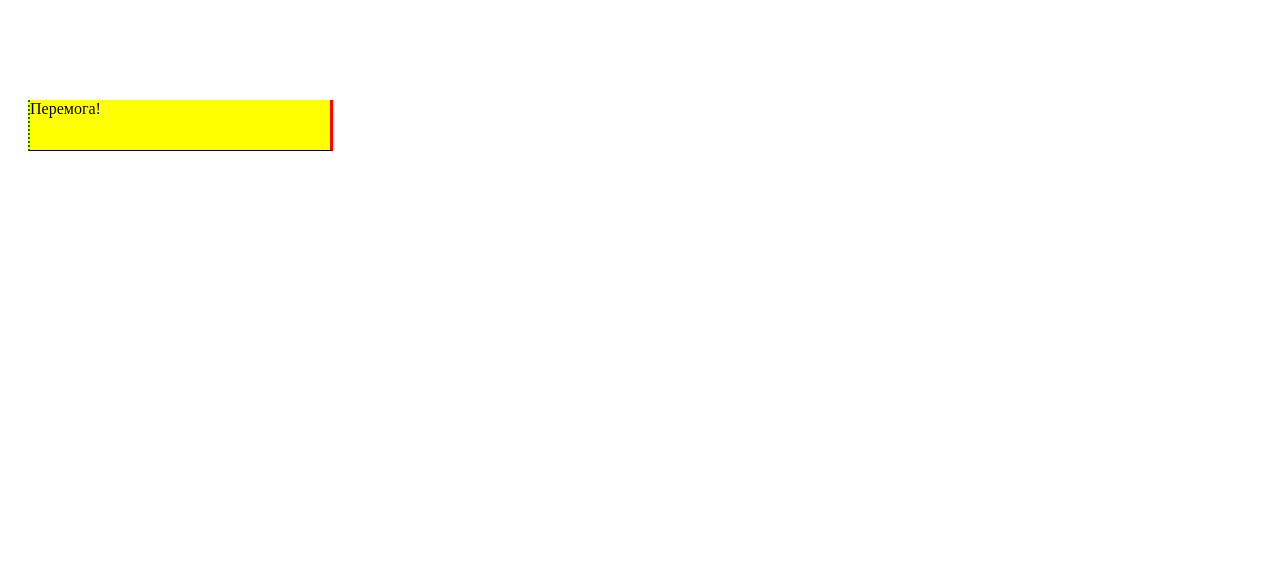
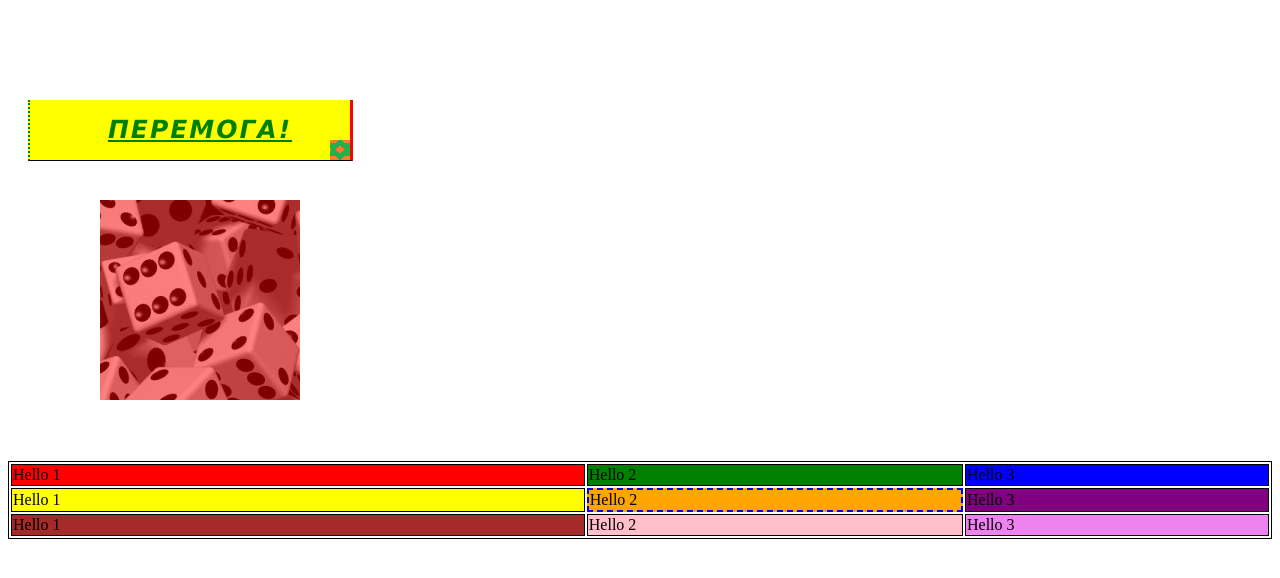
Before and after one commit to ClarisVerbis/frontend, a plain HTML site: page css2.html in a window 1280 px wide. Drawn offline with Linux system fonts and the light colour scheme.

Commit message:
Lesson 2

```diff
--- a/css/style2.css
+++ b/css/style2.css
@@ -7,4 +7,104 @@
   height: 50px;
   margin-left: 20px;
   margin-top: 100px;
+  background-image: url(../images/background.png);
+  /*background-size: cover;*/
+  /*background-repeat: repeat-x;*/
+  /*background-repeat: repeat-y;*/
+  background-repeat: no-repeat;
+  background-position-x: right;
+  background-position-y: bottom;
+  padding-left: 20px;
+  padding-top: 10px;
+  text-align: center;
+  line-height: 40px;
+  font-family: 'Verdana';
+  font-size: 25px;
+  color: green;
+  font-weight: bold;
+  text-decoration: underline;
+  font-style: italic;
+  text-transform: uppercase;
+  letter-spacing: 2px;
 }
+
+#red {
+  width: 200px;
+  height: 200px;
+  background-color: red;
+  position: absolute;
+  left: 100px;
+  top: 200px;
+  z-index: 2;
+  overflow: hidden;
+}
+
+#red > img {
+  opacity: 50%;
+}
+
+#blue {
+  width: 200px;
+  height: 200px;
+  background-color: blue;
+  position: absolute;
+  left: 200px;
+  top: 300px;
+  z-index: 1;
+  display: none;
+}
+
+#table1 {
+  margin-top: 300px;
+  border: 1px solid black;
+  width: 100%;
+}
+
+#table1 td {
+  border: 1px solid black;
+}
+
+#table1 tr:nth-child(1) td:nth-child(1) {
+  background-color: red;
+}
+
+#table1 tr:nth-child(1) td:nth-child(2) {
+  background-color: green;
+}
+
+#table1 tr:nth-child(1) td:nth-child(3) {
+  background-color: blue;
+}
+
+#table1 tr:nth-child(2) td:nth-child(1) {
+  background-color: yellow;
+}
+
+#table1 tr:nth-child(2) td:nth-child(2) {
+  background-color: orange;
+  border: 2px dashed blue;
+}
+
+#table1 tr:nth-child(2) td:nth-child(3) {
+  background-color: purple;
+}
+
+#table1 tr:nth-child(3) td:nth-child(1) {
+  background-color: brown;
+}
+
+#table1 tr:nth-child(3) td:nth-child(2) {
+  background-color: pink;
+}
+
+#table1 tr:nth-child(3) td:nth-child(3) {
+  background-color: violet;
+}
+
+#table1 td:nth-child(2) {
+  width: 30%;
+}
+
+#table1 td:nth-child(3) {
+  width: 300px;
+}
--- /dev/null
+++ b/css/style3.css
@@ -0,0 +1,72 @@
+html, body {
+  margin: 0;
+  padding: 0;
+}
+
+.menu {
+  background-color: #333;
+  font-size: 13px;
+  font-weight: bold;
+  height: 40px;
+  border-left: 2px solid #333;
+  border-top: 2px solid #333;
+  border-right: 2px solid #000;
+  border-bottom: 2px solid #000;
+}
+
+.menu > ul {
+  margin: 0;
+  padding: 0;
+  display: flex;
+  list-style: none;
+}
+
+.menu > ul > li > a {
+  color: #fff;
+  text-decoration: none;
+  font-family: 'Arial', sans-serif;
+  text-transform: uppercase;
+  display: block;
+  width: 150px;
+  height: 40px;
+  text-align: center;
+  line-height: 40px;
+  transition: .3s;
+}
+
+.menu > ul > li > a:hover {
+  background-color: #555;
+  color: #999;
+  border-bottom: 2px solid #444;
+}
+
+.menu > ul > li > ul {
+  margin: 0;
+  padding: 0;
+  list-style: none;
+  background-color: #333;
+  display: none;
+}
+
+.menu > ul > li:hover > ul {
+  display: block;
+}
+
+.menu > ul > li > ul > li > a {
+  color: #fff;
+  text-decoration: none;
+  font-family: 'Arial', sans-serif;
+  text-transform: uppercase;
+  display: block;
+  width: 135px;
+  height: 40px;
+  padding-left: 15px;
+  line-height: 40px;
+  transition: .3s;
+}
+
+.menu > ul > li > ul > li > a:hover {
+  background-color: #555;
+  color: #999;
+  border-bottom: 2px solid #444;
+}
--- a/css2.html
+++ b/css2.html
@@ -7,5 +7,29 @@
   </head>
   <body>
     <div id="victory">Перемога!</div>
+    <div id="red">
+      <img src="images/dice.jpg" alt="">
+    </div>
+    <div id="blue"></div>
+
+    <table id="table1">
+      <tbody>
+        <tr>
+          <td>Hello 1</td>
+          <td>Hello 2</td>
+          <td>Hello 3</td>
+        </tr>
+        <tr>
+          <td>Hello 1</td>
+          <td>Hello 2</td>
+          <td>Hello 3</td>
+        </tr>
+        <tr>
+          <td>Hello 1</td>
+          <td>Hello 2</td>
+          <td>Hello 3</td>
+        </tr>
+      </tbody>
+    </table>
   </body>
 </html>
```
Also changed, not shown: menu.html (added, +26 -0 lines), images/background.png (added), images/dice.jpg (added).
